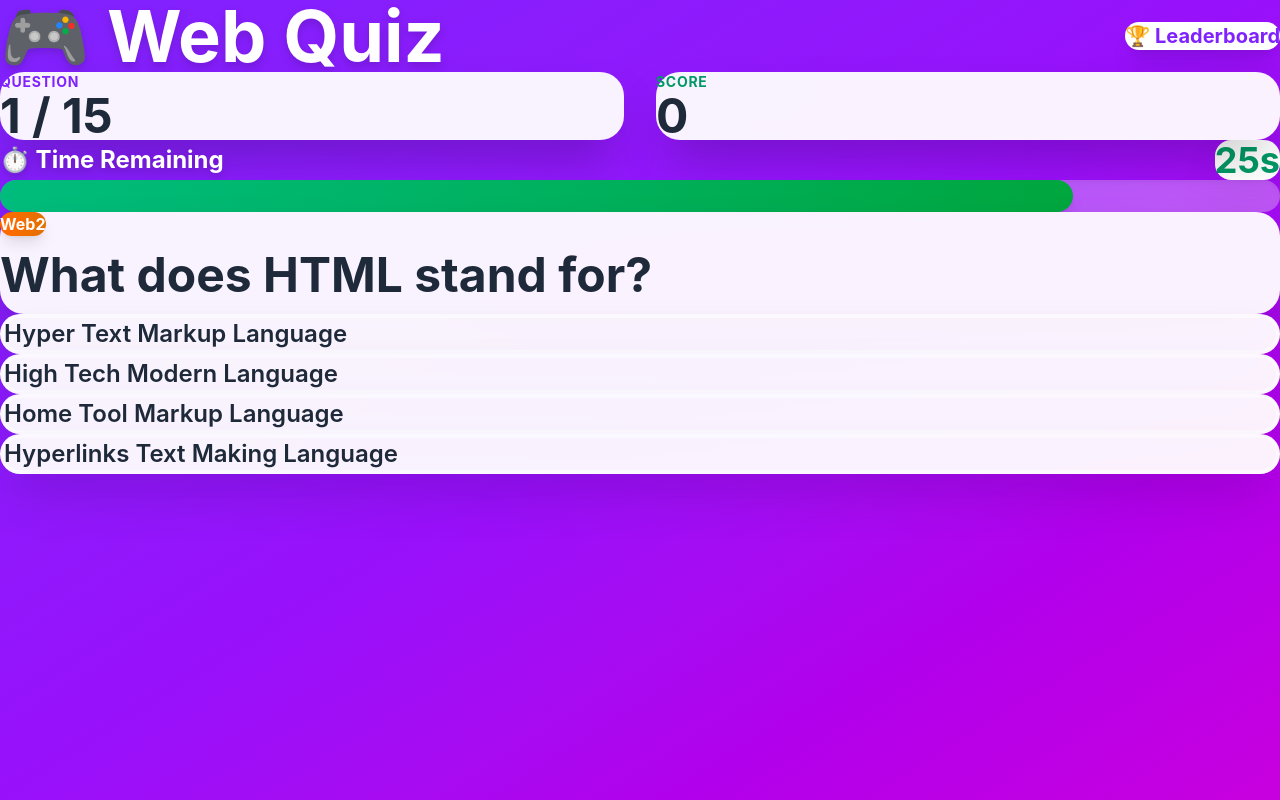
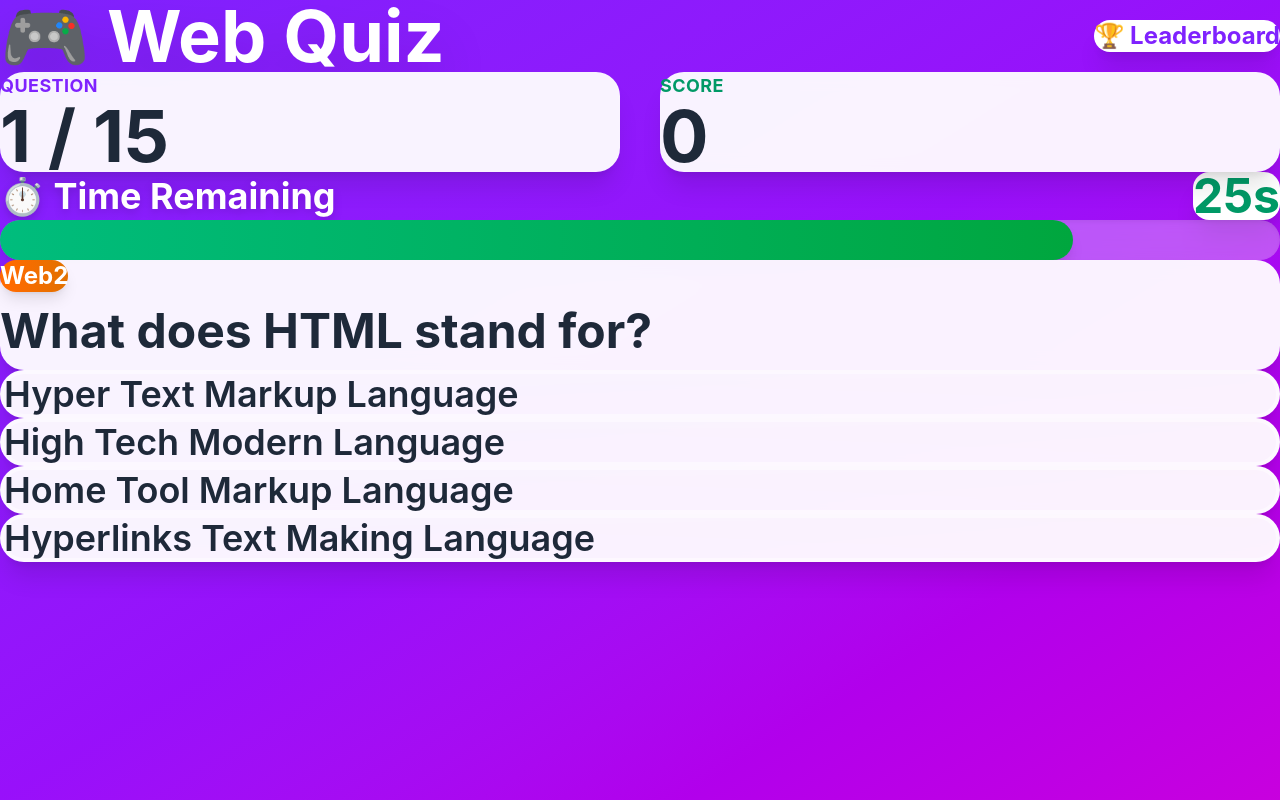
Before and after one commit to Sammyowase/web3bridge, a React (Vite) app: page / in a window 1280 px wide. Built offline with nearby package versions, Linux system fonts and the light colour scheme.

Commit message:
redesign: full page layout with left alignment and better spacing

```diff
--- a/src/App.css
+++ b/src/App.css
@@ -2,4 +2,6 @@
 #root {
   width: 100%;
   min-height: 100vh;
+  height: 100vh;
+  overflow-y: auto;
 }
--- a/src/components/ErrorBoundary.tsx
+++ b/src/components/ErrorBoundary.tsx
@@ -1,4 +1,4 @@
-import { Component, ReactNode } from 'react';
+import { Component, type ReactNode } from 'react';
 
 interface Props {
   children: ReactNode;
--- a/src/components/Leaderboard.tsx
+++ b/src/components/Leaderboard.tsx
@@ -32,10 +32,10 @@ const Leaderboard = ({ onClose }: LeaderboardProps) => {
   };
 
   return (
-    <div className="min-h-screen bg-gradient-to-br from-violet-600 via-purple-600 to-fuchsia-600 py-12 px-6 sm:px-12 lg:px-20">
-      <div className="max-w-6xl">
+    <div className="min-h-screen h-full bg-gradient-to-br from-violet-600 via-purple-600 to-fuchsia-600 py-16 px-8 sm:py-20 sm:px-16 lg:px-24">
+      <div className="w-full max-w-6xl mx-auto">
         {/* Header */}
-        <div className="flex flex-col sm:flex-row justify-between items-start sm:items-center gap-8 mb-20">
+        <div className="flex flex-col sm:flex-row justify-between items-start sm:items-center gap-10 mb-24">
           <h1 className="text-6xl sm:text-7xl lg:text-8xl font-bold text-white drop-shadow-lg">
             🏆 Leaderboard
           </h1>
@@ -57,11 +57,11 @@ const Leaderboard = ({ onClose }: LeaderboardProps) => {
           </div>
         ) : (
           <>
-            <div className="space-y-8 mb-16">
+            <div className="space-y-10 sm:space-y-12 mb-20">
               {entries.map((entry, index) => (
                 <div
                   key={index}
-                  className={`flex items-center justify-between p-10 sm:p-12 rounded-3xl shadow-2xl transform transition hover:scale-[1.01] ${
+                  className={`flex items-center justify-between p-12 sm:p-14 md:p-16 rounded-3xl shadow-2xl transform transition hover:scale-[1.01] ${
                     index === 0
                       ? 'bg-gradient-to-r from-amber-300 to-yellow-400 border-4 border-amber-500'
                       : index === 1
--- a/src/components/QuestionCard.tsx
+++ b/src/components/QuestionCard.tsx
@@ -14,28 +14,28 @@ const QuestionCard = ({
   showFeedback,
 }: QuestionCardProps) => {
   return (
-    <div className="space-y-12">
+    <div>
       {/* Question Box */}
-      <div className="bg-white/95 backdrop-blur-sm p-10 sm:p-12 rounded-3xl shadow-2xl">
-        <div className={`inline-block px-6 py-3 rounded-full text-base font-bold mb-8 shadow-lg ${
+      <div className="bg-white/95 backdrop-blur-sm p-10 sm:p-12 md:p-14 lg:p-16 rounded-3xl shadow-xl mb-12 sm:mb-16">
+        <div className={`inline-block px-6 py-3 sm:px-8 sm:py-4 rounded-full text-lg sm:text-xl md:text-2xl font-bold mb-6 sm:mb-8 shadow-lg ${
           question.category === 'Web3'
             ? 'bg-gradient-to-r from-cyan-500 to-blue-600 text-white'
             : 'bg-gradient-to-r from-orange-500 to-amber-600 text-white'
         }`}>
           {question.category}
         </div>
-        <h2 className="text-3xl sm:text-4xl lg:text-5xl font-bold text-gray-800 leading-relaxed">
+        <h2 className="text-2xl sm:text-3xl md:text-4xl lg:text-5xl font-bold text-gray-800 leading-relaxed">
           {question.question}
         </h2>
       </div>
 
       {/* Options */}
-      <div className="space-y-8">
+      <div className="space-y-8 sm:space-y-10 md:space-y-12 lg:space-y-14 mb-12">
         {question.options.map((option, index) => {
           const isSelected = selectedAnswer === index;
           const isCorrect = index === question.correctAnswer;
 
-          let buttonClass = 'w-full p-8 sm:p-10 text-left rounded-3xl transition-all duration-200 font-semibold shadow-2xl text-xl sm:text-2xl border-4 ';
+          let buttonClass = 'w-full p-8 sm:p-10 md:p-12 lg:p-14 text-left rounded-3xl transition-all duration-200 font-semibold shadow-xl text-xl sm:text-2xl md:text-3xl lg:text-4xl border-4 ';
 
           if (showFeedback) {
             if (isCorrect) {
@@ -58,10 +58,10 @@ const QuestionCard = ({
               disabled={showFeedback}
               className={buttonClass}
             >
-              <div className="flex items-center justify-between">
-                <span>{option}</span>
-                {showFeedback && isCorrect && <span className="text-5xl">✓</span>}
-                {showFeedback && isSelected && !isCorrect && <span className="text-5xl">✗</span>}
+              <div className="flex items-center justify-between gap-3">
+                <span className="flex-1">{option}</span>
+                {showFeedback && isCorrect && <span className="text-3xl sm:text-4xl md:text-5xl flex-shrink-0">✓</span>}
+                {showFeedback && isSelected && !isCorrect && <span className="text-3xl sm:text-4xl md:text-5xl flex-shrink-0">✗</span>}
               </div>
             </button>
           );
@@ -71,7 +71,7 @@ const QuestionCard = ({
       {/* Feedback */}
       {showFeedback && (
         <div
-          className={`p-10 rounded-3xl text-left font-bold text-2xl shadow-2xl ${
+          className={`p-8 sm:p-10 md:p-12 rounded-3xl font-bold text-xl sm:text-2xl md:text-3xl lg:text-4xl shadow-xl ${
             selectedAnswer === question.correctAnswer
               ? 'bg-gradient-to-r from-emerald-500 to-green-600 text-white'
               : 'bg-gradient-to-r from-rose-500 to-red-600 text-white'
--- a/src/components/QuizGame.tsx
+++ b/src/components/QuizGame.tsx
@@ -180,40 +180,42 @@ const QuizGame = () => {
   const currentQuestion = questions[quizState.currentQuestionIndex];
 
   return (
-    <div className="min-h-screen bg-gradient-to-br from-violet-600 via-purple-600 to-fuchsia-600 py-8 px-6 sm:px-12 lg:px-20">
-      <div className="max-w-7xl">
-        {/* Header */}
-        <div className="flex flex-col sm:flex-row justify-between items-start sm:items-center gap-6 mb-16">
-          <h1 className="text-5xl sm:text-6xl lg:text-7xl font-bold text-white drop-shadow-lg">
+    <div className="min-h-screen h-full bg-gradient-to-br from-violet-600 via-purple-600 to-fuchsia-600 p-8 sm:p-12 md:p-16 lg:p-20">
+      <div className="w-full max-w-7xl mx-auto">
+
+        {/* Header Section */}
+        <div className="mb-16 sm:mb-20 md:mb-24">
+          <div className="flex flex-col sm:flex-row justify-between items-start sm:items-center gap-8 mb-12 sm:mb-16">
+            <h1 className="text-4xl sm:text-5xl md:text-6xl lg:text-7xl font-bold text-white drop-shadow-2xl">
               🎮 Web Quiz
             </h1>
             <button
               onClick={() => setShowLeaderboard(true)}
-            className="px-10 py-5 bg-white text-violet-600 text-xl font-bold rounded-2xl hover:bg-gray-100 transition-all shadow-xl hover:shadow-2xl transform hover:scale-105"
+              className="px-8 py-4 sm:px-10 sm:py-5 bg-white text-violet-600 text-xl sm:text-2xl font-bold rounded-2xl hover:bg-gray-100 transition-all shadow-xl hover:shadow-2xl transform hover:scale-105"
             >
               🏆 Leaderboard
             </button>
           </div>
 
           {/* Progress Cards */}
-        <div className="grid grid-cols-1 sm:grid-cols-2 gap-8 mb-16">
-          <div className="bg-white/95 backdrop-blur-sm px-10 py-8 rounded-3xl shadow-2xl">
-            <div className="text-sm font-bold text-violet-600 mb-3 uppercase tracking-wider">Question</div>
-            <div className="text-5xl font-bold text-gray-800">
+          <div className="grid grid-cols-2 gap-6 sm:gap-8 md:gap-10 mb-12 sm:mb-16">
+            <div className="bg-white/95 backdrop-blur-sm px-8 py-8 sm:px-10 sm:py-10 md:px-12 md:py-12 rounded-3xl shadow-xl">
+              <div className="text-sm sm:text-base md:text-lg font-bold text-violet-600 mb-3 uppercase tracking-wide">Question</div>
+              <div className="text-4xl sm:text-5xl md:text-6xl lg:text-7xl font-bold text-gray-800">
                 {quizState.currentQuestionIndex + 1} / {questions.length}
               </div>
             </div>
-          <div className="bg-white/95 backdrop-blur-sm px-10 py-8 rounded-3xl shadow-2xl">
-            <div className="text-sm font-bold text-emerald-600 mb-3 uppercase tracking-wider">Score</div>
-            <div className="text-5xl font-bold text-gray-800">{quizState.score}</div>
+            <div className="bg-white/95 backdrop-blur-sm px-8 py-8 sm:px-10 sm:py-10 md:px-12 md:py-12 rounded-3xl shadow-xl">
+              <div className="text-sm sm:text-base md:text-lg font-bold text-emerald-600 mb-3 uppercase tracking-wide">Score</div>
+              <div className="text-4xl sm:text-5xl md:text-6xl lg:text-7xl font-bold text-gray-800">{quizState.score}</div>
             </div>
           </div>
 
           {/* Timer */}
-        <div className="mb-16">
-          <div className="flex justify-between items-center mb-5">
-            <span className="text-2xl font-bold text-white drop-shadow-lg">⏱️ Time Remaining</span>
-            <span className={`text-4xl font-bold px-10 py-4 rounded-2xl shadow-2xl ${
+          <div>
+            <div className="flex flex-col sm:flex-row justify-between items-start sm:items-center gap-6 mb-6">
+              <span className="text-2xl sm:text-3xl md:text-4xl font-bold text-white drop-shadow-lg">⏱️ Time Remaining</span>
+              <span className={`text-3xl sm:text-4xl md:text-5xl font-bold px-10 py-5 rounded-2xl shadow-xl ${
                 quizState.timeRemaining! <= 10
                   ? 'bg-rose-500 text-white animate-pulse'
                   : 'bg-white text-emerald-600'
@@ -221,9 +223,9 @@ const QuizGame = () => {
                 {quizState.timeRemaining}s
               </span>
             </div>
-          <div className="w-full bg-white/30 backdrop-blur-sm rounded-full h-8 shadow-inner">
+            <div className="w-full bg-white/30 backdrop-blur-sm rounded-full h-6 sm:h-8 md:h-10 shadow-inner">
               <div
-              className={`h-8 rounded-full transition-all duration-1000 shadow-lg ${
+                className={`h-6 sm:h-8 md:h-10 rounded-full transition-all duration-1000 shadow-lg ${
                   quizState.timeRemaining! <= 10
                     ? 'bg-gradient-to-r from-rose-500 to-red-600'
                     : 'bg-gradient-to-r from-emerald-500 to-green-600'
@@ -232,8 +234,9 @@ const QuizGame = () => {
               />
             </div>
           </div>
+        </div>
 
-        {/* Question */}
+        {/* Question Section */}
         <QuestionCard
           question={currentQuestion}
           onAnswerSelect={handleAnswerSelect}
```
Also changed, not shown: src/components/ScoreBoard.tsx (+13 -13 lines). Lines whose indentation alone changed are shown as unchanged.
